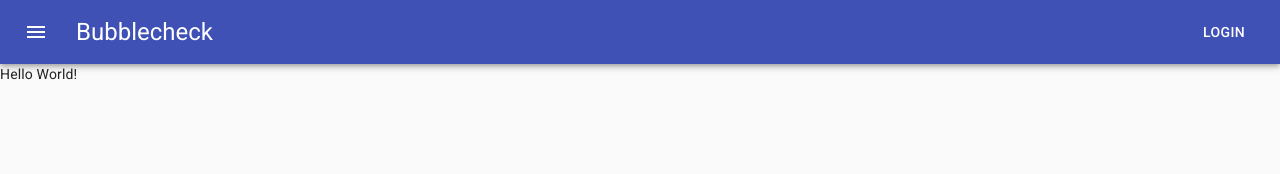
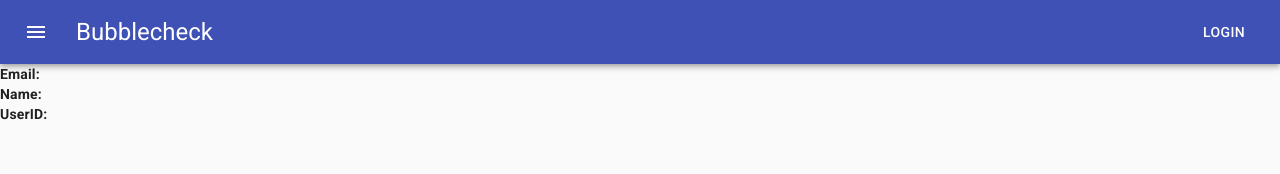
Before and after one commit to taylorreece/bubblecheck, a React (Create React App) app in the folder web/: page / in a window 1280 px wide. Shown: the top 174 px of the page. Built offline with nearby package versions, Linux system fonts and the light colour scheme; no server answers.

Commit message:
Quick addition for a demo.

```diff
--- a/web/src/components/BCDrawer.tsx
+++ b/web/src/components/BCDrawer.tsx
@@ -1,9 +1,16 @@
 import React from "react";
+import {AuthConsumer} from "../contexts/AuthContext";
 
 const BCDrawer: React.FC = () => {
     return (
         <div>
-            Hello World!
+            <AuthConsumer>
+                {(authctx) => <div>
+			<strong>Email:</strong> { authctx.user.email }<br />
+			<strong>Name:</strong> { authctx.user.teacher_name }<br />
+			<strong>UserID:</strong> { authctx.user.usersid }<br />
+		</div>}
+            </AuthConsumer>
         </div>
     );
 };
```
